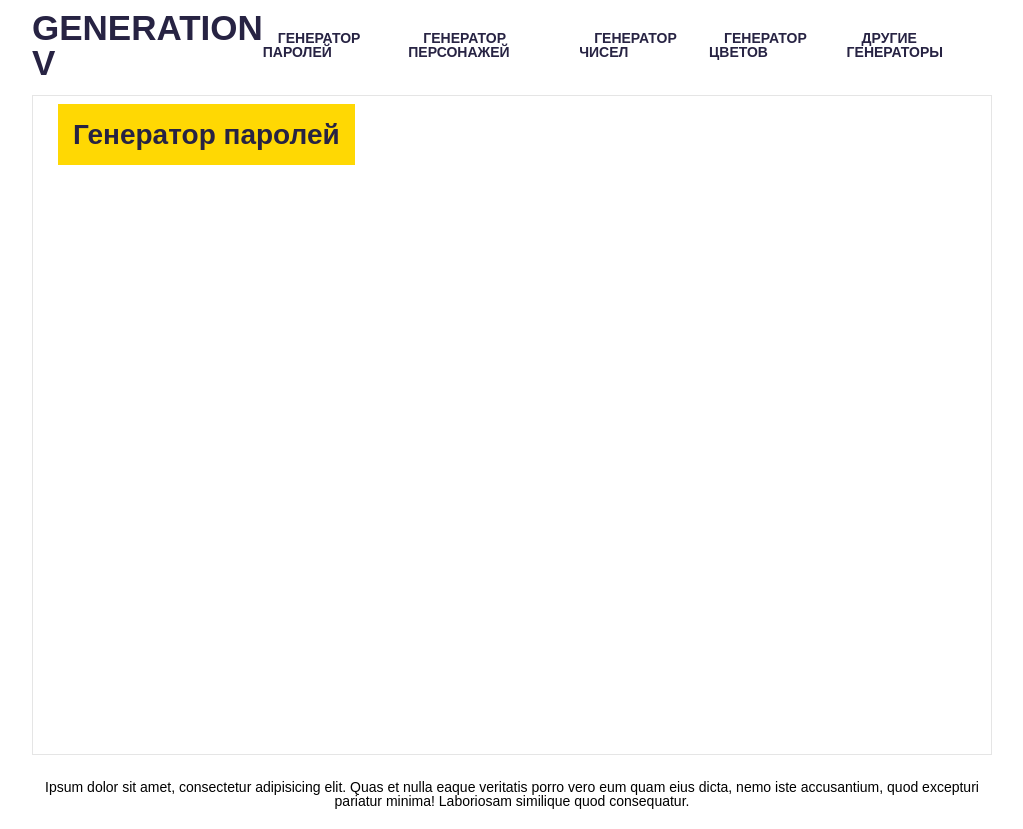
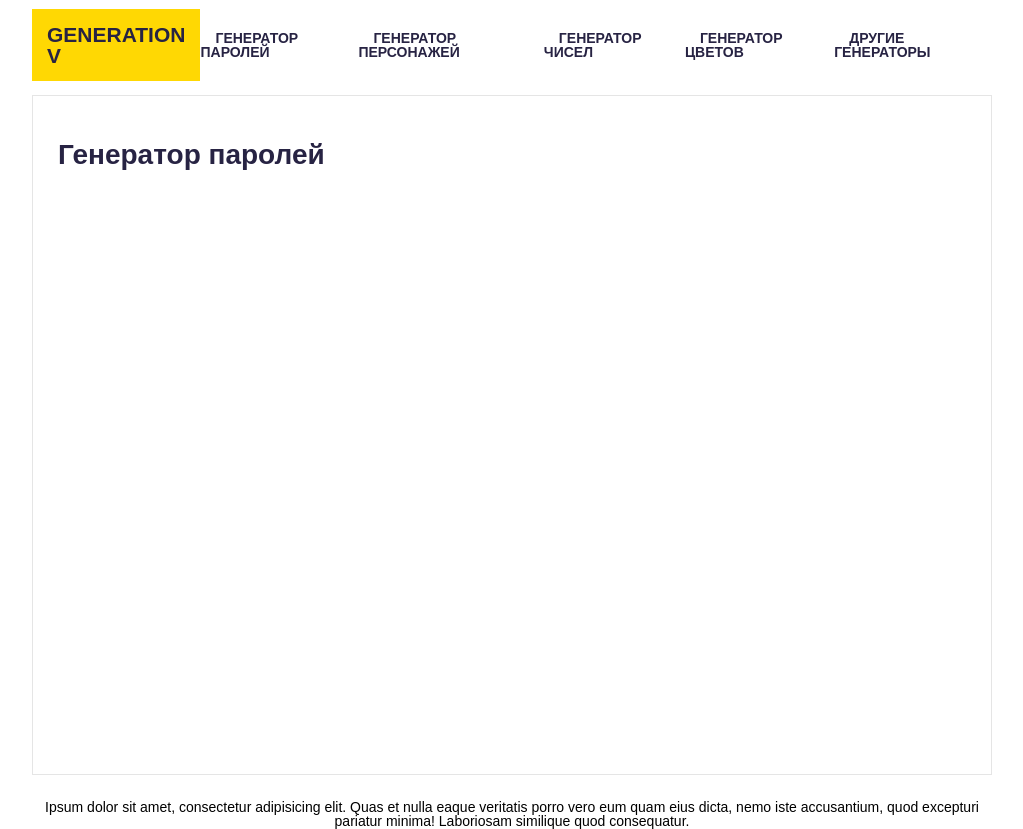
Before and after one commit to vRokkiS/generationV, a plain HTML site: page Storozhilov/index.html in a window 1280 px wide. Shown: the whole page, without its empty margins (128-1151 px from the left). Drawn offline with Linux system fonts and the light colour scheme.

Commit message:
Update #2

```diff
--- a/Storozhilov/css/main_page.css
+++ b/Storozhilov/css/main_page.css
@@ -3,7 +3,7 @@
     width: 75vw;
     font-weight: bold;
     color: #272343;
-    font-size: 2.5rem;
+    font-size: 1.5rem;
     padding: 25px;
     display: flex;
     justify-content: space-between;
@@ -14,6 +14,8 @@
 }
 .main_header h1 {
     display: inline;
+    background-color:#ffd803;
+    padding: 15px;
 
 }
 .main_header ul {
@@ -23,16 +25,25 @@
     font-size: 1rem;
     display: inline;
 }
-.main_header a {
+.main_header ul a {
     text-decoration: none;
     color: #272343;
     padding: 15px;
     transition: 0.15s;
-
 }
-.main_header a:hover {
+.main_header ul a:hover {
     color: #272343;
     background-color: #ffd803;
+    transition: 0.15s;
+}
+.main_header h1 a {
+    text-decoration: none;
+    color: #272343;
+    transition: 0.3s;
+}
+.main_header h1 a:hover {
+    color: #272343;
+    margin-left: 25px;
     transition: 0.15s;
 }
 .generation_header {
@@ -53,13 +64,12 @@ main p {
     border: 1px solid rgba(0,0,0,0.1);
     height: 95%;
     margin-bottom: 25px;
-    padding: 25px;
+    padding: 45px 25px 25px 25px;
 }
 .generation_content h2 {
     display: inline;
     color: #272343;
     font-size: 2rem;
     font-weight: bold;
-    background-color:#ffd803;
-    padding: 15px;
+
 }
--- a/Storozhilov/index.html
+++ b/Storozhilov/index.html
@@ -13,7 +13,7 @@
 <body>
 <div class="grid">
     <header class="main_header">
-        <h1>Generation V</h1>
+        <h1><a href="">Generation V</a></h1>
         <ul>
             <li><a href="">Генератор паролей</a></li>
             <li><a href="">Генератор персонажей</a></li>
```
